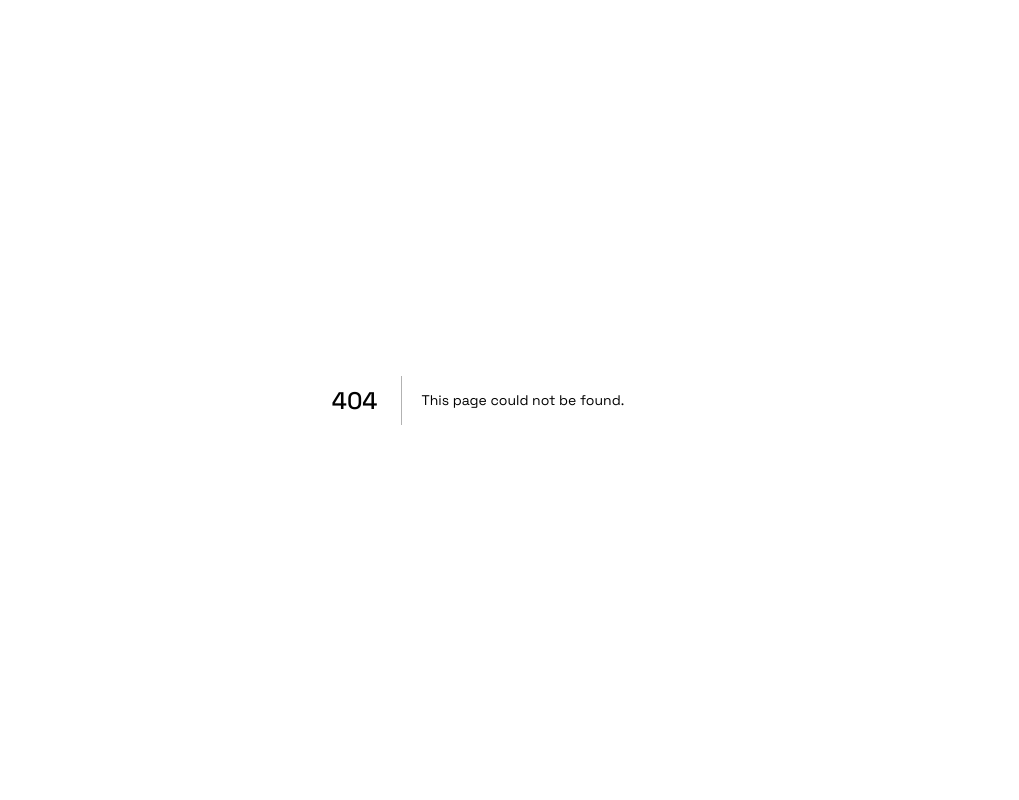
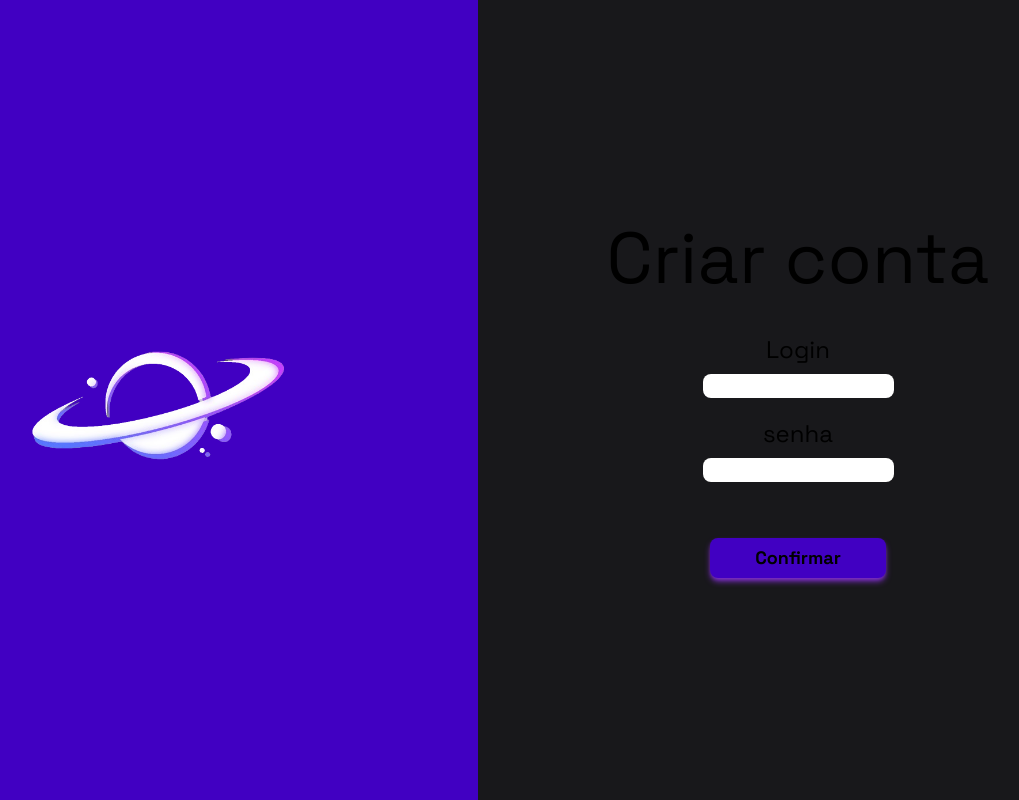
Before and after one commit to DevDaviSouza/Horizon-Cloud, a Next.js app: page /cadastrar in a window 1280 px wide. Before the commit this address had no page. Shown: the whole page, without its empty margins (162-1181 px from the left). Built offline with nearby package versions, Linux system fonts and the light colour scheme.

Commit message:
front da tela cadastro criado

```diff
--- a/package.json
+++ b/package.json
@@ -10,6 +10,7 @@
   },
   "dependencies": {
     "next": "^14.2.5",
+    "prop-types": "^15.8.1",
     "react": "^18.3.1",
     "react-dom": "^18.3.1"
   },
--- a/src/components/buttons.jsx
+++ b/src/components/buttons.jsx
@@ -1,10 +1,10 @@
 
 
-export default function Button({ title }) {
+export default function Button({ title, url }) {
 
     return (
         <button className="w-44 h-10 bg-botoes text-lg font-extrabold rounded-lg shadow-md shadow-shadow sm:w-32">
-            {title}
+            <a href={url}> {title} </a>
         </button>
     )
 }
--- a/src/components/header.jsx
+++ b/src/components/header.jsx
@@ -2,6 +2,7 @@ import Logo from "../assets/images/logo.png"
 import Image from "next/image";
 import Button from "./buttons";
 import { useState } from "react";
+
 
 
 
@@ -38,7 +39,7 @@ export default function Header() {
                         <a className="border w-5 h-1 bg-white" href="#"></a>
                     </div>
 
-                    <div className="lg:hidden"><Button title={"Minha conta"} /></div>
+                    <div className="lg:hidden"><Button title={"Minha conta"} url="cadastrar"/></div>
                 </nav>
 
                 <div id="menu" className={menu === true ? "visible right-0 top-24 opacity-100 bg-opacity-100 bg-botoes  rounded-b-lg  flex flex-col items-center justify-center w-full " : "hidden"}>
--- /dev/null
+++ b/src/pages/cadastrar/index.jsx
@@ -0,0 +1,24 @@
+import Button from "@/components/buttons";
+import Logo from "../../assets/images/logo.png"
+import Image from "next/image";
+
+export default function Cadastrar() {
+    return(
+        <div className="w-screen h-screen flex flex-row">
+            <div className="bg-botoes h-screen w-1/2 items-center flex justify-center">
+            <Image className="w-72" src={Logo} alt="logo" />
+            </div>
+            <div className="bg-fundo h-screen w-1/2 flex flex-col justify-center items-center">
+                <h2 className="text-7xl mb-10">Criar conta</h2>
+
+                <label className="text-2xl mb-2" htmlFor="">Login</label>
+                <input className="mb-5 text-black border-none outline-none rounded-lg" type="text" />
+
+                <label className="text-2xl mb-2" htmlFor="">senha</label>
+                <input className="text-black mb-14 border-none outline-none rounded-lg" type="password" />
+
+                    <Button title="Confirmar" />
+            </div>
+        </div>
+    )
+}
--- a/src/pages/index.tsx
+++ b/src/pages/index.tsx
@@ -11,7 +11,6 @@ import nvidia from "@/assets/images/nvidia.png"
 import azure from "@/assets/images/azure.png"
 import aws from "@/assets/images/aws.png"
 import cloud from "@/assets/images/cloud.png"
-import Planos from "@/components/planos"
 import Footer from '@/components/footer'
 
 
@@ -26,7 +25,7 @@ export default function Dashboard() {
           <div className="flex flex-col  text-2xl sm:text-xl text-center items-center justify-center"> Execute seus jogos favoritos sem o incômodo de possuir qualquer hardware</div>
 
           <div className="mt-8 items-center justify-center">
-            <Button title="Cadastrar-se" />
+            <Button title="Cadastrar-se" url="cadastrar" />
           </div>
         </div>
       </section>
--- a/src/pages/planos/index.tsx
+++ b/src/pages/planos/index.tsx
@@ -1,19 +1,7 @@
 import Header from "@/components/header"
-import atirador from "../../assets/images/atirador.png"
-import destaque1 from "../../assets/images/destaque1.png"
-import destaque2 from "../../assets/images/destaque2.png"
-import destaque3 from "../../assets/images/destaque3.png"
 import Button from "@/components/buttons"
-import Image from "next/image"
-import Destaques from "@/components/destaques_s2"
-import Parceiros from "@/components/parceiros"
-import nvidia from "@/assets/images/nvidia.png"
-import azure from "@/assets/images/azure.png"
-import aws from "@/assets/images/aws.png"
-import cloud from "@/assets/images/cloud.png"
 import Planos from "@/components/planos"
 import Footer from '@/components/footer'
-import { useRouter } from "next/router"
 
 export default function Dashboard() {
   return (
@@ -26,7 +14,8 @@ export default function Dashboard() {
           <div className="flex flex-col  text-2xl sm:text-xl text-center items-center justify-center"> Descubra ainda hoje o poder das nossas Maquinas Virtuais e adquire agora mesmo uma.</div>
 
           <div className="flex gap-12 mt-8 lg:mb-20 items-center justify-center">
-            <Button title="Cadastrar-se" />
+            <Button title="Cadastrar-se" url="cadastrar" />
+
           </div>
         </div>
 
--- a/src/pages/sobre-nos/index.tsx
+++ b/src/pages/sobre-nos/index.tsx
@@ -21,7 +21,7 @@ export default function Sobre() {
           <div className="flex flex-col  text-2xl sm:text-xl text-center items-center justify-center"> A Horizon surgiu para fornecer aos clientes o melhor Serviço de Cloud Games do Brasil.</div>
 
           <div className="flex gap-12 mt-8">
-            <Button title="Cadastrar-se" />
+            <Button title="Cadastrar-se" url="cadastrar" />
           </div>
         </div>
       </section>
@@ -65,8 +65,8 @@ export default function Sobre() {
             <h2 className="text-2xl font-semibold">Selecione o plano que se encaixa com o seu orçamento e adquira agora!
               Ou entre em contato com nossa equipe para obter uma solução exclusiva para você.</h2>
             <div className="flex gap-12 mt-8 items-center justify-center">
-              <Button title="Escolher plano" />
-              <Button title="Contato" />
+              <Button title="Escolher plano" url="#"/>
+              <Button title="Contato" url="#" />
             </div>
           </div>
 
--- a/tsconfig.json
+++ b/tsconfig.json
@@ -31,7 +31,7 @@
     "next-env.d.ts",
     "**/*.ts",
     "**/*.tsx",
-    ".next/types/**/*.ts", "src/components/destquesAbout.jsx", "src/components/header.jsx"],
+    ".next/types/**/*.ts", "src/components/destquesAbout.jsx", "src/components/header.jsx", "src/pages/cadastrar/index.jsx"],
 
   "exclude": [
     "node_modules"
```
Also changed, not shown: src/pages/api/hello.ts (deleted, +0 -13 lines), src/service/service.js (added), 1 other file (tests, documents, lock files or other folders).
